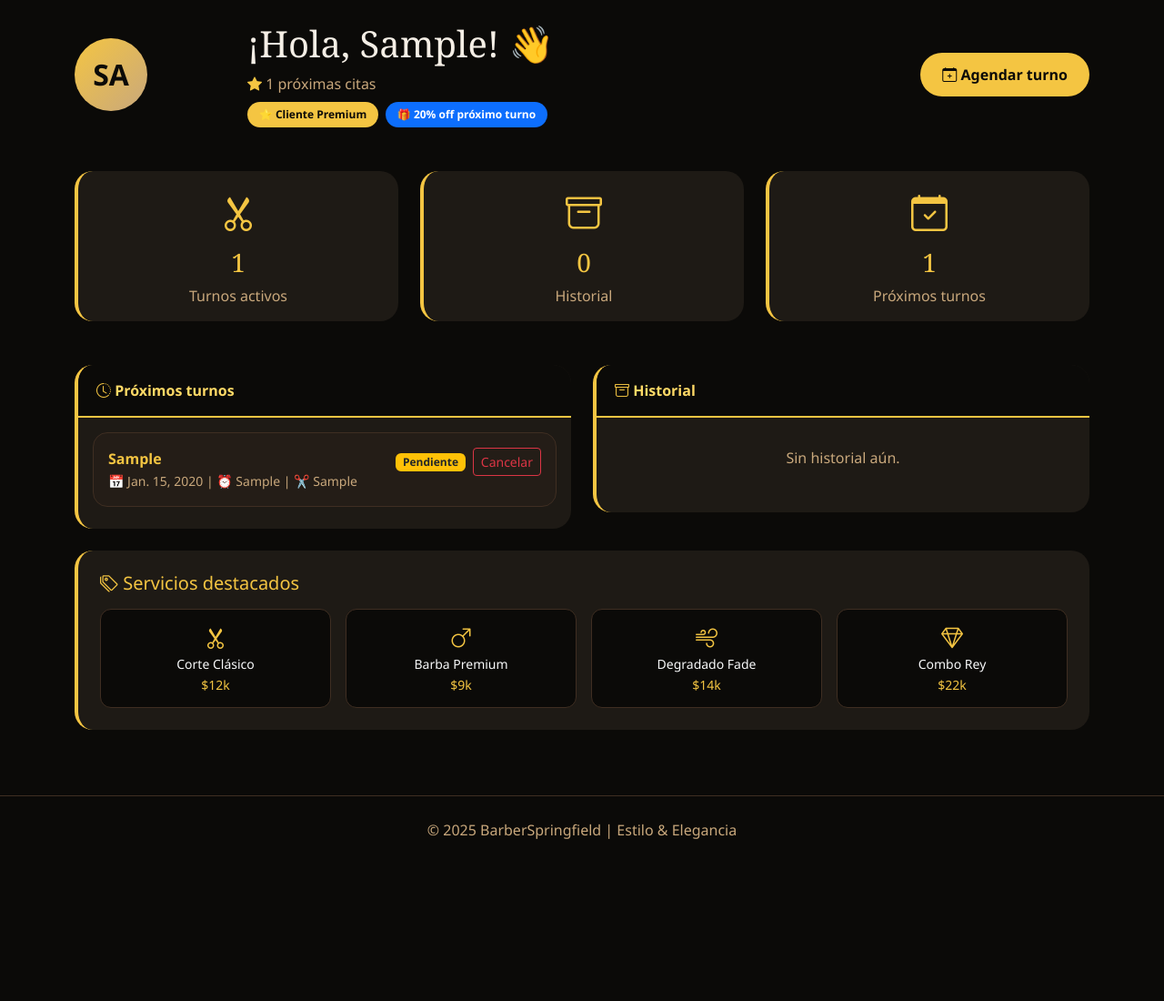
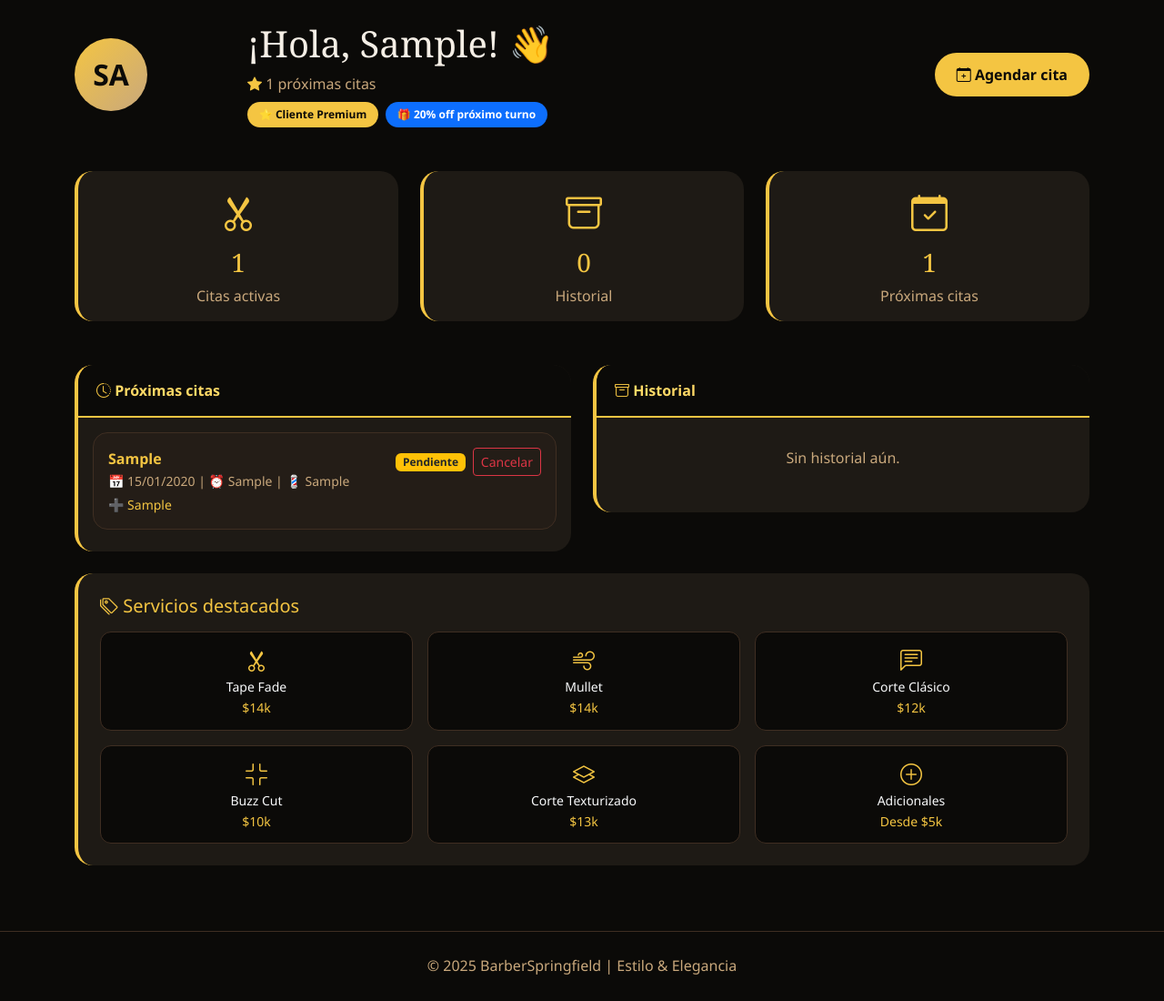
Before and after one commit to Samu2102/BarberSpringfieldDjango, a Django app: page /cliente/ in a window 1280 px wide. Shown: the part 122-1222 px from the top of the page at 91% size. Before the commit the page ends 1044 px from the top, so only its background shows below. Run offline with Django 5.2, Linux system fonts and the light colour scheme; a user stored in the database is signed in; tables that the repository leaves empty hold one stand-in row (values such as "Sample post").

Commit message:
se actualizo panel-admin, agregar barbero,servicios

```diff
--- a/administracion/urls.py
+++ b/administracion/urls.py
@@ -2,12 +2,16 @@ from django.urls import path
 from . import views
 
 urlpatterns = [
-    path('admin-panel/',                       views.panel_admin,      name='panel_admin'),
-    path('admin-panel/editar-cita/<int:id>/',  views.editar_cita,      name='editar_cita'),
-    path('admin-panel/agregar-barbero/',       views.agregar_barbero,  name='agregar_barbero'),
-    path('admin-panel/editar-barbero/<int:id>/', views.editar_barbero, name='editar_barbero'),
-    path('admin-panel/agregar-producto/',      views.agregar_producto, name='agregar_producto'),
-    path('admin-panel/editar-producto/<int:id>/', views.editar_producto, name='editar_producto'),
-    path('admin-panel/agregar-servicio/',      views.agregar_servicio, name='agregar_servicio'),
-    path('admin-panel/editar-servicio/<int:id>/', views.editar_servicio, name='editar_servicio'),
+    path('admin-panel/',                              views.panel_admin,       name='panel_admin'),
+    path('admin-panel/editar-cita/<int:id>/',         views.editar_cita,       name='editar_cita'),
+    path('admin-panel/eliminar-cita/<int:id>/',       views.eliminar_cita,     name='eliminar_cita'),
+    path('admin-panel/agregar-barbero/',              views.agregar_barbero,   name='agregar_barbero'),
+    path('admin-panel/editar-barbero/<int:id>/',      views.editar_barbero,    name='editar_barbero'),
+    path('admin-panel/eliminar-barbero/<int:id>/',    views.eliminar_barbero,  name='eliminar_barbero'),
+    path('admin-panel/agregar-producto/',             views.agregar_producto,  name='agregar_producto'),
+    path('admin-panel/editar-producto/<int:id>/',     views.editar_producto,   name='editar_producto'),
+    path('admin-panel/eliminar-producto/<int:id>/',   views.eliminar_producto, name='eliminar_producto'),
+    path('admin-panel/agregar-servicio/',             views.agregar_servicio,  name='agregar_servicio'),
+    path('admin-panel/editar-servicio/<int:id>/',     views.editar_servicio,   name='editar_servicio'),
+    path('admin-panel/eliminar-servicio/<int:id>/',   views.eliminar_servicio, name='eliminar_servicio'),
 ]
--- a/barberia/settings.py
+++ b/barberia/settings.py
@@ -113,7 +113,7 @@ AUTH_PASSWORD_VALIDATORS = [
 # Internationalization
 # https://docs.djangoproject.com/en/6.0/topics/i18n/
 
-LANGUAGE_CODE = 'en-us'
+LANGUAGE_CODE = 'es'
 
 TIME_ZONE = 'UTC'
 
@@ -131,3 +131,6 @@ STATICFILES_DIRS = [
 ]
 LOGIN_URL = '/login/'
 LOGIN_REDIRECT_URL = '/'
+DATE_FORMAT = 'd/m/Y'
+USE_L10N = True
+USE_I18N = True
--- a/clientes/templates/dashboard_cliente.html
+++ b/clientes/templates/dashboard_cliente.html
@@ -101,7 +101,7 @@
             </div>
             <div class="col-md-3 text-center text-md-end mt-3 mt-md-0">
                 <button class="btn btn-primary-custom" id="btnAgendar">
-                    <i class="bi bi-calendar-plus"></i> Agendar turno
+                    <i class="bi bi-calendar-plus"></i> Agendar cita
                 </button>
             </div>
         </div>
@@ -112,7 +112,7 @@
                 <div class="stat-card text-center p-3">
                     <i class="bi bi-scissors fs-1"></i>
                     <h3 class="mt-2 text-yellow">{{ proximos|length }}</h3>
-                    <p class="text-light-brown mb-0">Turnos activos</p>
+                    <p class="text-light-brown mb-0">Citas activas</p>
                 </div>
             </div>
             <div class="col-6 col-md-4">
@@ -126,32 +126,56 @@
                 <div class="stat-card text-center p-3">
                     <i class="bi bi-calendar-check fs-1"></i>
                     <h3 class="mt-2 text-yellow" id="contadorTurnos">{{ proximos|length }}</h3>
-                    <p class="text-light-brown mb-0">Próximos turnos</p>
+                    <p class="text-light-brown mb-0">Próximas citas</p>
                 </div>
             </div>
         </div>
 
 <!-- Formulario nuevo turno -->
 <div id="formularioTurno" class="form-turno mb-5" style="display: none;">
-            <h4 class="text-yellow mb-4"><i class="bi bi-calendar-plus"></i> Nuevo turno</h4>
+    <h4 class="text-yellow mb-4"><i class="bi bi-calendar-plus"></i> Nueva cita</h4>
     <form method="POST" action="{% url 'agendar_cita' %}">
         {% csrf_token %}
         <div class="row g-3">
+
+            <!-- Corte base -->
             <div class="col-md-4">
-                        <label class="form-label-custom">Servicio</label>
+                <label class="form-label-custom">✂️ Corte base</label>
                 <select class="form-select bg-dark-input" name="servicio">
-                            <option value="Corte Clásico">Corte Clásico - $12.000</option>
-                            <option value="Barba & Afeitado">Barba & Afeitado - $9.000</option>
-                            <option value="Degradado Fade">Degradado Fade - $14.000</option>
-                            <option value="Combo Rey">Combo Rey - $22.000</option>
+    {% for servicio in servicios %}
+    <option value="{{ servicio.nombre }}">{{ servicio.nombre }} - ${{ servicio.precio }}</option>
+    {% endfor %}
 </select>
             </div>
-                    <div class="col-md-3">
-                        <label class="form-label-custom">Fecha</label>
+
+            <!-- Adicionales -->
+            <div class="col-md-4">
+                <label class="form-label-custom">➕ Adicionales</label>
+                <div class="p-3 rounded" style="background-color:#2A211B; border:1px solid #3F2E22;">
+                    <div class="form-check mb-2">
+                        <input class="form-check-input" type="checkbox" name="adicionales" value="Arreglo de barba" id="chkBarba">
+                        <label class="form-check-label text-light" for="chkBarba">✂️ Arreglo de barba</label>
+                    </div>
+                    <div class="form-check mb-2">
+                        <input class="form-check-input" type="checkbox" name="adicionales" value="Cejas" id="chkCejas">
+                        <label class="form-check-label text-light" for="chkCejas">👁️ Cejas</label>
+                    </div>
+                    <div class="form-check">
+                        <input class="form-check-input" type="checkbox" name="adicionales" value="Diseño y líneas" id="chkDiseno">
+                        <label class="form-check-label text-light" for="chkDiseno">🎨 Diseño / líneas</label>
+                    </div>
+                </div>
+            </div>
+
+            <!-- Fecha -->
+            <div class="col-md-4">
+    <label class="form-label-custom">📅 Fecha <small class="text-light-brown">(DD/MM/AAAA)</small></label>
     <input type="date" class="form-control bg-dark-input" name="fecha" id="fecha" required>
 </div>
-                    <div class="col-md-3">
-                        <label class="form-label-custom">Hora</label>
+
+            <!-- Hora -->
+            <div class="col-md-4">
+                <label class="form-label-custom">⏰ Hora</label>
                 <select class="form-select bg-dark-input" name="hora">
                     <option>10:00 AM</option>
                     <option>11:30 AM</option>
@@ -161,14 +185,17 @@
                     <option>05:30 PM</option>
                 </select>
             </div>
-                    <div class="col-md-2">
-                        <label class="form-label-custom">Barbero</label>
+
+            <!-- Barbero -->
+            <div class="col-md-4">
+                <label class="form-label-custom">💈 Barbero</label>
                 <select class="form-select bg-dark-input" name="barbero">
-                            <option>Javier (Fade)</option>
-                            <option>Marcos (Clásico)</option>
-                            <option>Andrés (Barba)</option>
+    {% for barbero in barberos %}
+    <option value="{{ barbero.nombre }}">{{ barbero.nombre }} - {{ barbero.especialidad }}</option>
+    {% endfor %}
 </select>
             </div>
+
         </div>
         <div class="mt-4 d-flex gap-2 justify-content-end">
             <button type="button" class="btn btn-secondary" id="btnCancelarForm">Cancelar</button>
@@ -183,7 +210,7 @@
             <div class="col-md-6">
                 <div class="stat-card p-0 overflow-hidden">
                     <div class="card-header-custom">
-                        <i class="bi bi-clock-history"></i> Próximos turnos
+                        <i class="bi bi-clock-history"></i> Próximas citas
                     </div>
                     <div class="p-3">
                         {% for cita in proximos %}
@@ -192,8 +219,11 @@
                                 <div>
                                     <strong class="text-yellow">{{ cita.servicio }}</strong><br>
                                     <small class="text-light-brown">
-                                        📅 {{ cita.fecha }} | ⏰ {{ cita.hora }} | ✂️ {{ cita.barbero }}
+    📅 {{ cita.fecha|date:"d/m/Y" }} | ⏰ {{ cita.hora }} | 💈 {{ cita.barbero }}
 </small>
+{% if cita.adicionales and cita.adicionales != 'Ninguno' %}
+<small class="text-yellow d-block mt-1">➕ {{ cita.adicionales }}</small>
+{% endif %}
                                 </div>
                                 <div class="mt-2 mt-sm-0 d-flex align-items-center gap-2">
                                     {% if cita.estado == "Confirmada" %}
@@ -241,32 +271,46 @@
         <div class="stat-card p-4 mt-4">
     <h5 class="text-yellow mb-3"><i class="bi bi-tags"></i> Servicios destacados</h5>
     <div class="row g-3">
-                <div class="col-4 col-md-3">
+        <div class="col-6 col-md-4">
             <div class="servicio-rapido text-center">
                 <i class="bi bi-scissors"></i>
+                <small class="d-block text-light">Tape Fade</small>
+                <small class="text-yellow">$14k</small>
+            </div>
+        </div>
+        <div class="col-6 col-md-4">
+            <div class="servicio-rapido text-center">
+                <i class="bi bi-wind"></i>
+                <small class="d-block text-light">Mullet</small>
+                <small class="text-yellow">$14k</small>
+            </div>
+        </div>
+        <div class="col-6 col-md-4">
+            <div class="servicio-rapido text-center">
+                <i class="bi bi-chat-left-text"></i>
                 <small class="d-block text-light">Corte Clásico</small>
                 <small class="text-yellow">$12k</small>
             </div>
         </div>
-                <div class="col-4 col-md-3">
+        <div class="col-6 col-md-4">
             <div class="servicio-rapido text-center">
-                        <i class="bi bi-gender-male"></i>
-                        <small class="d-block text-light">Barba Premium</small>
-                        <small class="text-yellow">$9k</small>
+                <i class="bi bi-fullscreen-exit"></i>
+                <small class="d-block text-light">Buzz Cut</small>
+                <small class="text-yellow">$10k</small>
             </div>
         </div>
-                <div class="col-4 col-md-3">
+        <div class="col-6 col-md-4">
             <div class="servicio-rapido text-center">
-                        <i class="bi bi-wind"></i>
-                        <small class="d-block text-light">Degradado Fade</small>
-                        <small class="text-yellow">$14k</small>
+                <i class="bi bi-layers"></i>
+                <small class="d-block text-light">Corte Texturizado</small>
+                <small class="text-yellow">$13k</small>
             </div>
         </div>
-                <div class="col-4 col-md-3">
+        <div class="col-6 col-md-4">
             <div class="servicio-rapido text-center">
-                        <i class="bi bi-gem"></i>
-                        <small class="d-block text-light">Combo Rey</small>
-                        <small class="text-yellow">$22k</small>
+                <i class="bi bi-plus-circle"></i>
+                <small class="d-block text-light">Adicionales</small>
+                <small class="text-yellow">Desde $5k</small>
             </div>
         </div>
     </div>
--- a/clientes/views.py
+++ b/clientes/views.py
@@ -1,28 +1,35 @@
 from django.shortcuts import render, redirect
 from django.contrib.auth.decorators import login_required
-from citas.models import Cita
+from citas.models import Cita, Barbero, Servicio
 
 @login_required(login_url='login')
 def panel_cliente(request):
     nombre_cliente = request.user.first_name
     proximos = Cita.objects.filter(cliente=nombre_cliente).exclude(estado="Cancelada")
     historial = Cita.objects.filter(cliente=nombre_cliente, estado="Cancelada")
+    barberos  = Barbero.objects.all()
+    servicios = Servicio.objects.all()
     return render(request, 'dashboard_cliente.html', {
-        'nombre': nombre_cliente,
+        'nombre'  : nombre_cliente,
         'proximos': proximos,
         'historial': historial,
+        'barberos': barberos,
+        'servicios': servicios,
     })
 
 @login_required(login_url='login')
 def agendar_cita(request):
     if request.method == "POST":
+        adicionales = request.POST.getlist('adicionales')
+        adicionales_str = ', '.join(adicionales) if adicionales else 'Ninguno'
         Cita.objects.create(
-            cliente  = request.user.first_name,
-            servicio = request.POST.get('servicio'),
-            fecha    = request.POST.get('fecha'),
-            hora     = request.POST.get('hora'),
-            barbero  = request.POST.get('barbero'),
-            estado   = "Pendiente",
+            cliente     = request.user.first_name,
+            servicio    = request.POST.get('servicio'),
+            adicionales = adicionales_str,
+            fecha       = request.POST.get('fecha'),
+            hora        = request.POST.get('hora'),
+            barbero     = request.POST.get('barbero'),
+            estado      = "Pendiente",
         )
         return redirect('panel_cliente')
     return redirect('panel_cliente')
--- a/static/styles.css
+++ b/static/styles.css
@@ -668,10 +668,16 @@ h2 {
     background-color: #1E1A15;
     border-radius: 32px;
     padding: 2.5rem;
-  max-width: 450px;
+    max-width: 480px;
     width: 100%;
     border: 1px solid rgba(244, 197, 66, 0.3);
     box-shadow: 0 25px 50px -12px rgba(0, 0, 0, 0.5);
+    overflow: hidden;
+}
+
+.login-card-custom h1 {
+    font-size: 1.8rem;
+    word-break: break-word;
 }
 
 .credencial-demo {
--- a/usuarios/templates/login.html
+++ b/usuarios/templates/login.html
@@ -13,7 +13,9 @@
     <div class="login-wrapper">
         <div class="login-card-custom">
             <div class="text-center mb-4">
-                <h1 class="display-5 fw-bold">Barber<span style="color:#C9A87C;">Springfield</span></h1>
+                <h1 class="fw-bold" style="font-size: 1.7rem; letter-spacing: 1px;">
+    Barber<span style="color:#C9A87C;">Springfield</span>
+</h1>
                 <p class="text-light-brown">Acceso al sistema</p>
             </div>
 
```
Also changed, not shown: administracion/templates/dashboard_admin.html (+33 -14 lines), administracion/views.py (+32 -0 lines), barberos/templates/dashboard_barbero.html (+5 -5 lines), citas/models.py (+7 -6 lines), citas/templates/index.html (+40 -34 lines), citas/migrations/0005_cita_adicionales.py (added). Lines whose indentation alone changed are shown as unchanged.
